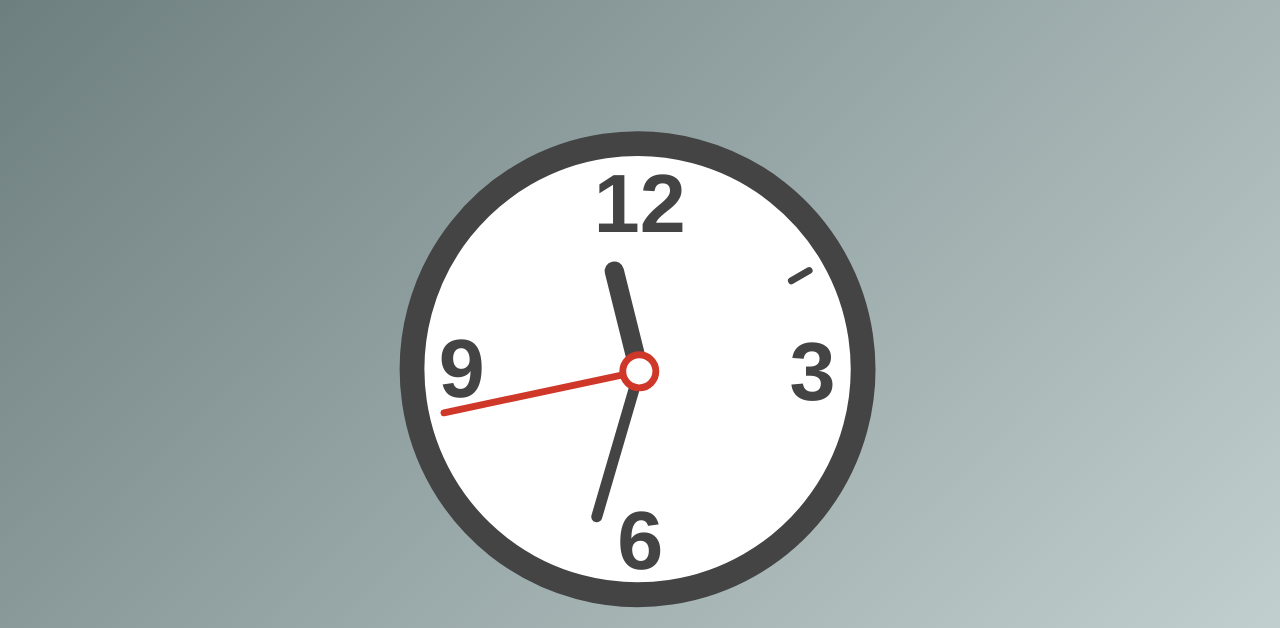
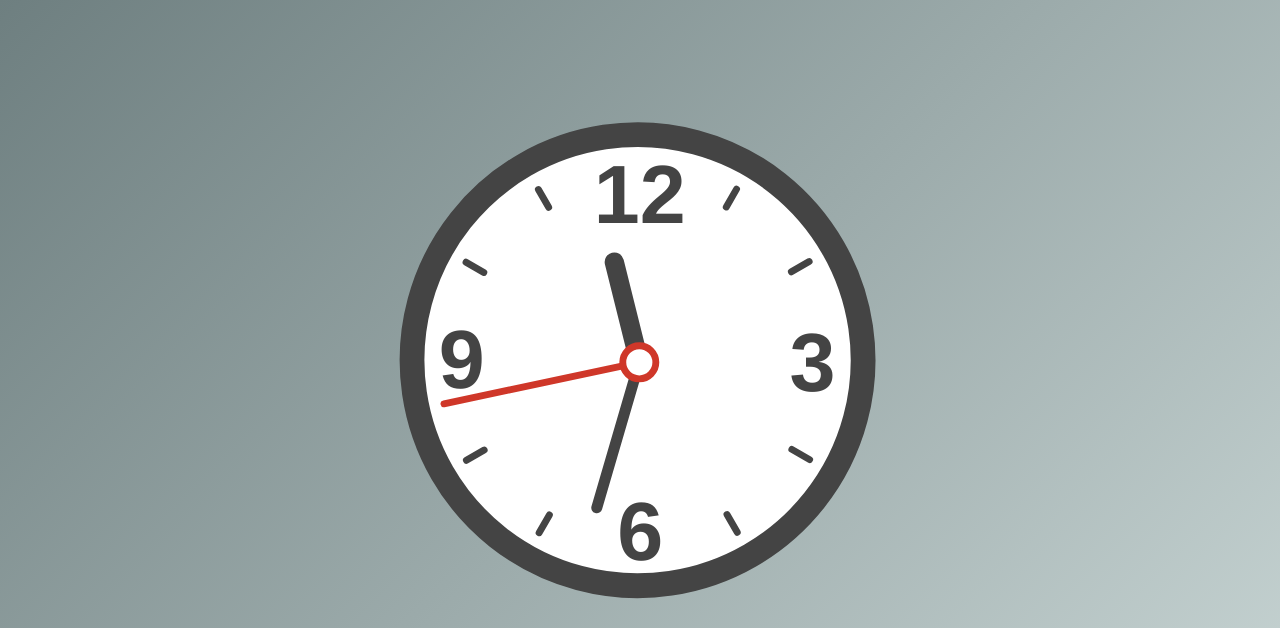
Before and after one commit to Shivhari-Gadekar/clock, a plain HTML site: page index.html in a window 1280 px wide. Shown: the top 628 px of the page. Drawn offline with Linux system fonts and the light colour scheme.

Commit message:
Update index.html

```diff
--- a/index.html
+++ b/index.html
@@ -3,8 +3,7 @@
   <head>
     <meta charset="UTF-8" />
     <meta name="viewport" content="width=device-width, initial-scale=1.0" />
-    <title>Clock</title>
-    <link rel="stylesheet" href="styles.css" />
+    <title>Yogesh Clock</title>
     <style>
       body {
         font-family: Arial, sans-serif;
@@ -29,7 +28,7 @@
         height: auto;
       }
       .time-display {
-        font-size: 2em;
+        font-size: 3rem;
         font-weight: bold;
         margin-top: 20px;
       }
@@ -46,6 +45,7 @@
         version="1.1"
         xmlns="http://www.w3.org/2000/svg"
       >
+        <title>Analog clock showing the time</title>
         <g>
           <circle
             class="anlg_clock_border"
@@ -55,83 +55,43 @@
             r="163.73018"
             transform="rotate(-30)"
           ></circle>
-          <path
-            class="anlg_clock_tick"
-            style="stroke:#444;stroke-width:5;stroke-linecap:round;stroke-opacity:1"
-            d="m 294.30765,97.814913 -12.90584,7.451207"
-          ></path>
-          <!-- Additional tick marks for the clock -->
-          <text
-            class="anlg_clock_number"
-            style="font-weight:bold;font-size:60px;line-height:1.25;font-family:Helvetica;fill:#444;fill-opacity:1;"
-            x="153.25618"
-            y="46.332806"
-          >
+
+          <!-- Tick Marks for each hour -->
+          <path class="anlg_clock_tick" style="stroke:#444;stroke-width:5;stroke-linecap:round;stroke-opacity:1" d="m 241.58751,45.274653 -7.45118,12.905856"></path>
+          <path class="anlg_clock_tick" style="stroke:#444;stroke-width:5;stroke-linecap:round;stroke-opacity:1" d="m 294.30765,97.814913 -12.90584,7.451207"></path>
+          <path class="anlg_clock_tick" style="stroke:#444;stroke-width:5;stroke-linecap:round;stroke-opacity:1" d="m 58.369682,234.7298 -12.905848,7.45119"></path>
+          <path class="anlg_clock_tick" style="stroke:#444;stroke-width:5;stroke-linecap:round;stroke-opacity:1" d="m 105.7167,281.81542 -7.451195,12.90584"></path>
+          <path class="anlg_clock_tick" style="stroke:#444;stroke-width:5;stroke-linecap:round;stroke-opacity:1" d="m 97.743462,45.576052 7.451218,12.90582"></path>
+          <path class="anlg_clock_tick" style="stroke:#444;stroke-width:5;stroke-linecap:round;stroke-opacity:1" d="m 234.65835,281.514 7.45119,12.90585"></path>
+          <path class="anlg_clock_tick" style="stroke:#444;stroke-width:5;stroke-linecap:round;stroke-opacity:1" d="m 45.203217,98.336959 12.905852,7.451161"></path>
+          <path class="anlg_clock_tick" style="stroke:#444;stroke-width:5;stroke-linecap:round;stroke-opacity:1" d="m 281.74397,234.20776 12.90585,7.45119"></path>
+
+          <!-- Numbers on clock face -->
+          <text class="anlg_clock_number" style="font-weight:bold;font-size:60px;line-height:1.25;font-family:Helvetica;fill:#444;fill-opacity:1;" x="153.25618" y="46.332806">
             <tspan x="138" y="70">12</tspan>
           </text>
-          <text
-            class="anlg_clock_number"
-            style="font-weight:bold;font-size:60px;line-height:1.25;font-family:Helvetica;fill:#444;fill-opacity:1;"
-            x="298.83868"
-            y="179.47572"
-          >
+          <text class="anlg_clock_number" style="font-weight:bold;font-size:60px;line-height:1.25;font-family:Helvetica;fill:#444;fill-opacity:1;" x="298.83868" y="179.47572">
             <tspan x="280" y="192">3</tspan>
           </text>
-          <text
-            class="anlg_clock_number"
-            style="font-weight:bold;font-size:60px;line-height:1.25;font-family:Helvetica;fill:#444;fill-opacity:1;"
-            x="161.76811"
-            y="314.7442"
-          >
+          <text class="anlg_clock_number" style="font-weight:bold;font-size:60px;line-height:1.25;font-family:Helvetica;fill:#444;fill-opacity:1;" x="161.76811" y="314.7442">
             <tspan x="155" y="314.7442">6</tspan>
           </text>
-          <text
-            class="anlg_clock_number"
-            style="font-weight:bold;font-size:60px;line-height:1.25;font-family:Helvetica;fill:#444;fill-opacity:1;"
-            x="25.365322"
-            y="179.46866"
-          >
+          <text class="anlg_clock_number" style="font-weight:bold;font-size:60px;line-height:1.25;font-family:Helvetica;fill:#444;fill-opacity:1;" x="25.365322" y="179.46866">
             <tspan x="25.365322" y="190">9</tspan>
           </text>
+
+          <!-- Clock Hands -->
           <g class="anlg_clock_hands" transform="rotate(180) translate(-171,-171)">
             <g>
-              <line
-                class="anlg_clock_hour_hand"
-                style="stroke:#444;stroke-width:14;stroke-linecap:round;stroke-opacity:1"
-                x1="0"
-                x2="0"
-                y1="0"
-                y2="75"
-                id="hour-hand"
-              ></line>
+              <line class="anlg_clock_hour_hand" style="stroke:#444;stroke-width:14;stroke-linecap:round;stroke-opacity:1" x1="0" x2="0" y1="0" y2="75" id="hour-hand"></line>
             </g>
             <g>
-              <line
-                class="anlg_clock_minute_hand"
-                style="stroke:#444;stroke-width:8;stroke-linecap:round;stroke-opacity:1"
-                x1="0"
-                x2="0"
-                y1="0"
-                y2="110"
-                id="minute-hand"
-              ></line>
+              <line class="anlg_clock_minute_hand" style="stroke:#444;stroke-width:8;stroke-linecap:round;stroke-opacity:1" x1="0" x2="0" y1="0" y2="110" id="minute-hand"></line>
             </g>
             <g>
-              <line
-                class="anlg_clock_second_hand"
-                style="stroke:#CF3729;stroke-width:5;stroke-linecap:round;stroke-opacity:1"
-                x1="0"
-                x2="0"
-                y1="0"
-                y2="145"
-                id="second-hand"
-              ></line>
+              <line class="anlg_clock_second_hand" style="stroke:#CF3729;stroke-width:5;stroke-linecap:round;stroke-opacity:1" x1="0" x2="0" y1="0" y2="145" id="second-hand"></line>
             </g>
-            <circle
-              class="anlg_clock_hand_center"
-              style="fill:#fff;stroke:#CF3729;stroke-width:5;stroke-linecap:round;stroke-opacity:1"
-              r="12"
-            ></circle>
+            <circle class="anlg_clock_hand_center" style="fill:#fff;stroke:#CF3729;stroke-width:5;stroke-linecap:round;stroke-opacity:1" r="12"></circle>
           </g>
         </g>
       </svg>
```
